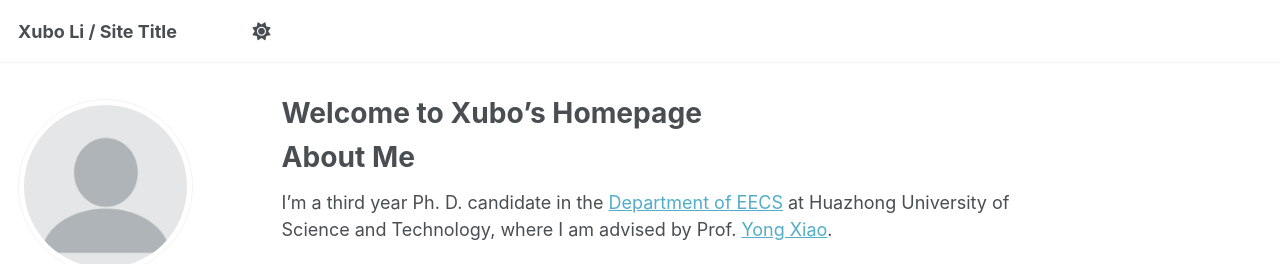
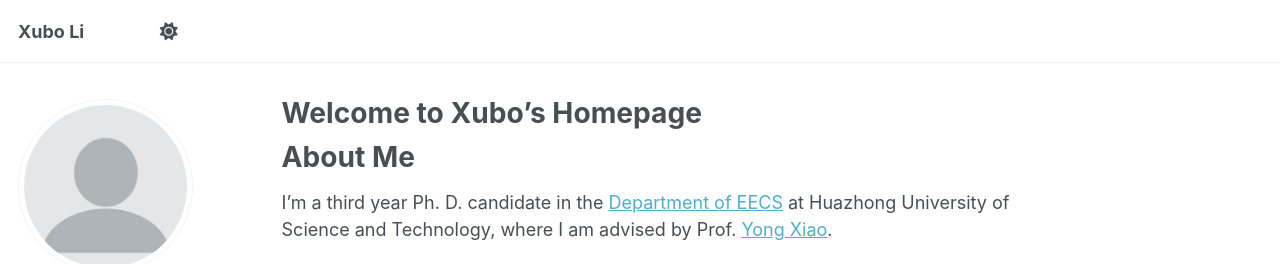
Before and after one commit to XuboLee/xubolee.github.io, a Jekyll site: the page built from _pages/about.md, in a window 1280 px wide. Shown: the top 264 px of the page. Built offline with Jekyll 4.4.1, drawn with Linux system fonts in a browser that asks for light colours; some web fonts are replaced; a script that is not in the unit is left out.

Commit message:
Update _config.yml

```diff
--- a/_config.yml
+++ b/_config.yml
@@ -9,7 +9,7 @@
 # Basic Site Settings
 locale                   : "Wuhan, China"
 site_theme               : "default"
-title                    : "Xubo Li / Site Title"
+title                    : "Xubo Li"
 title_separator          : "-"
 name                     : &name "Xubo Li"
 description              : &description "personal description"
```
